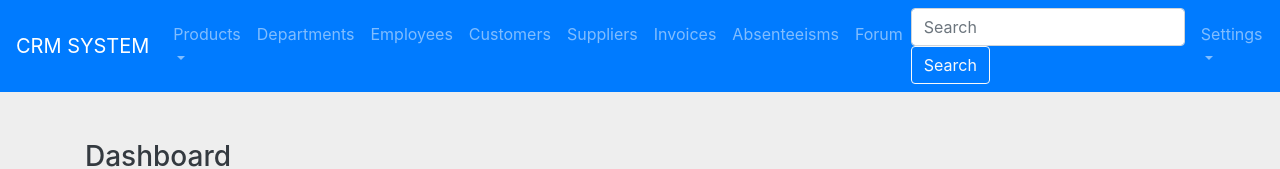
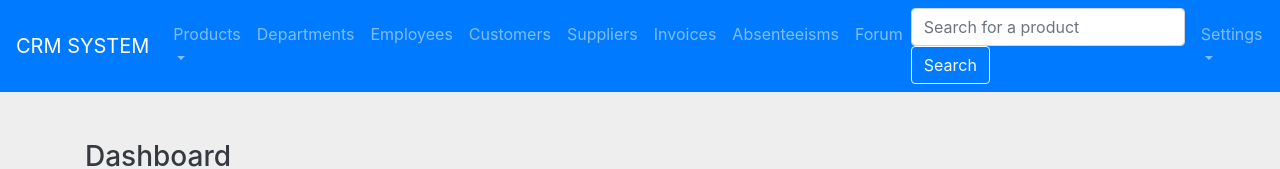
Before and after one commit to agiklo/crm-react-frontend, a React (Create React App) app: page / in a window 1280 px wide. Shown: the top 169 px of the page. Built offline with nearby package versions, Linux system fonts and the light colour scheme; no server answers.

Commit message:
refactor: change searching to search for a product

```diff
--- a/src/components/Elements/NavBar.js
+++ b/src/components/Elements/NavBar.js
@@ -22,13 +22,13 @@ class NavBar extends React.Component{
                     <Nav.Link href="/forum">Forum</Nav.Link>
                 </Nav>
                 <Form inline>
-                    <FormControl type="text" placeholder="Search" className="mr-sm-2" />
-                    <Button variant="outline-light">Search</Button>
+                    <FormControl type="text" placeholder="Search for a product" className="mr-sm-2" name={"name"} />
+                    <Button href={"/products"} variant="outline-light">Search</Button>
                 </Form>
                 <Nav>
                     <NavDropdown title="Settings" id="collasible-nav-dropdown">
-                        <NavDropdown.Item href="#action/3.1">Settings</NavDropdown.Item>
-                        <NavDropdown.Item href="#action/3.2">My posts</NavDropdown.Item>
+                        <NavDropdown.Item href="/settings">Settings</NavDropdown.Item>
+                        <NavDropdown.Item href="/forum/my-posts">My posts</NavDropdown.Item>
                         <NavDropdown.Divider />
                         <NavDropdown.Item href="/logout">Logout</NavDropdown.Item>
                     </NavDropdown>
```
